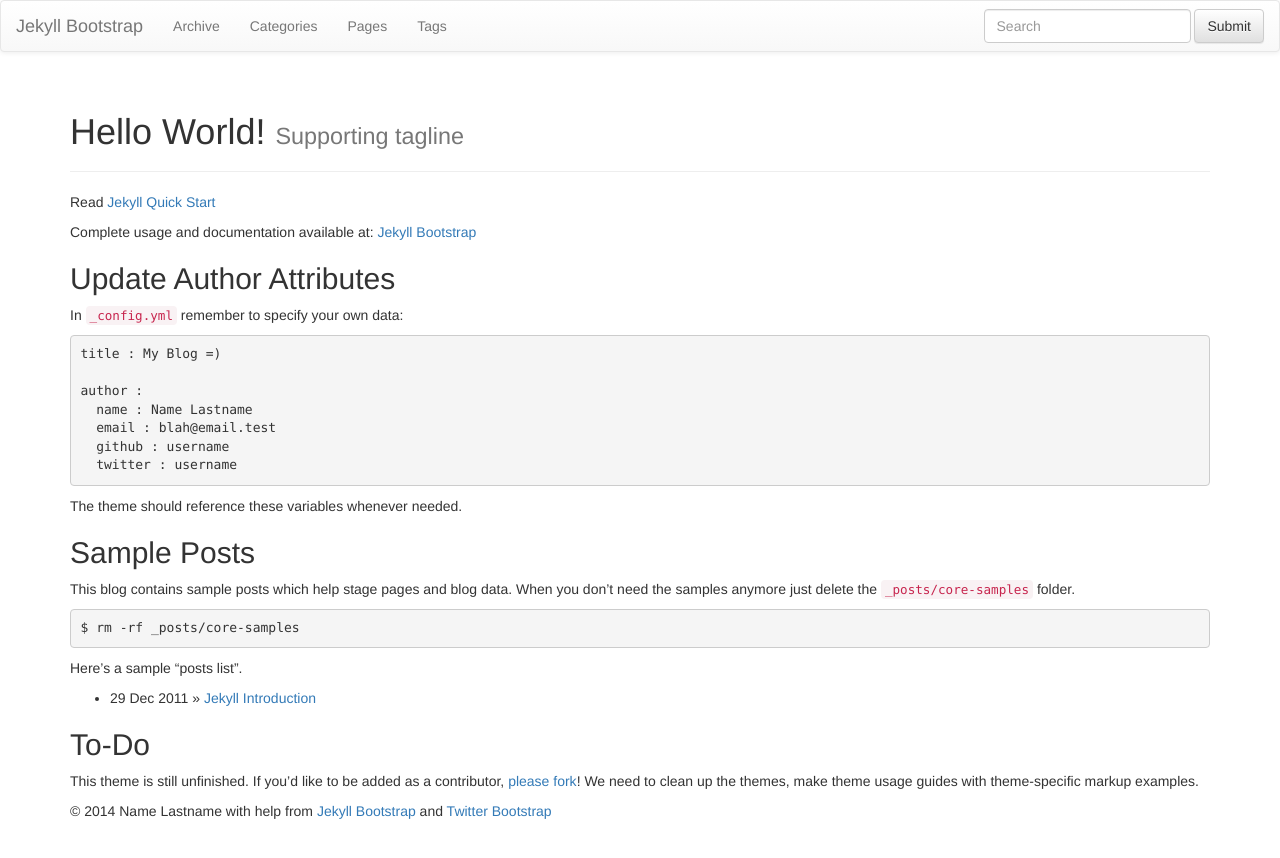
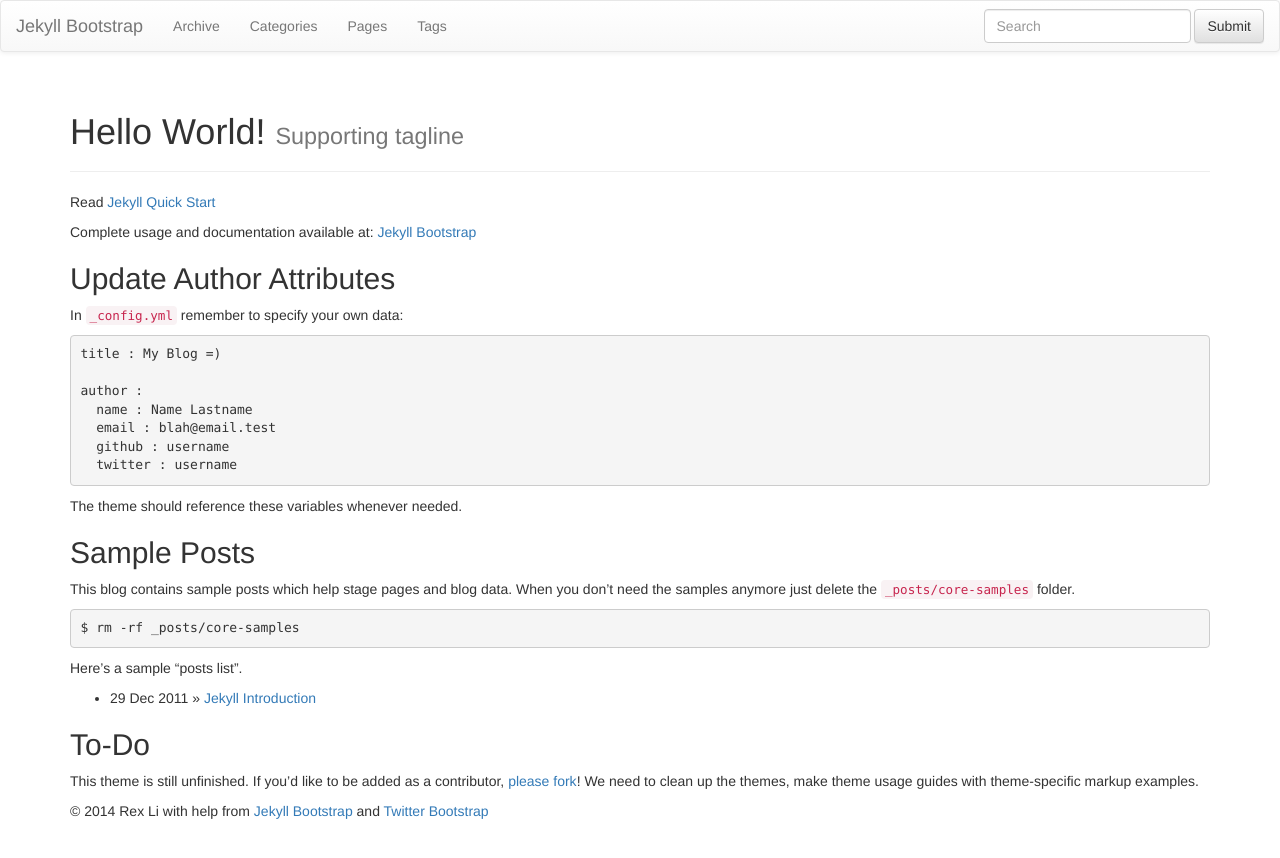
Before and after one commit to rexlee/rexlee.github.com, a Jekyll site: the page built from index.md, in a window 1280 px wide. Shown: the top 858 px of the page. Built offline with Jekyll 4.4.1, drawn with Linux system fonts in a browser that asks for light colours; nearby versions of some CDN libraries; library files that are not in the unit come from our copies.

Commit message:
change config

```diff
--- a/_config.yml
+++ b/_config.yml
@@ -11,11 +11,11 @@
 title : Jekyll Bootstrap
 tagline: Site Tagline
 author :
-  name : Name Lastname
-  email : blah@email.test
-  github : username
-  twitter : username
-  feedburner : feedname
+  name : Rex Li
+  email : rexlee@gmail.com
+  github : rexlee
+  twitter :
+  feedburner :
 
 # The production_url is only used when full-domain names are needed
 # such as sitemap.txt
@@ -25,7 +25,7 @@
 # Else if you are pushing to username.github.io, replace with your username.
 # Finally if you are pushing to a GitHub project page, include the project name at the end.
 #
-production_url : http://username.github.io
+production_url : http://rexlee.github.io
 
 # All Jekyll-Bootstrap specific configurations are namespaced into this hash
 #
```
